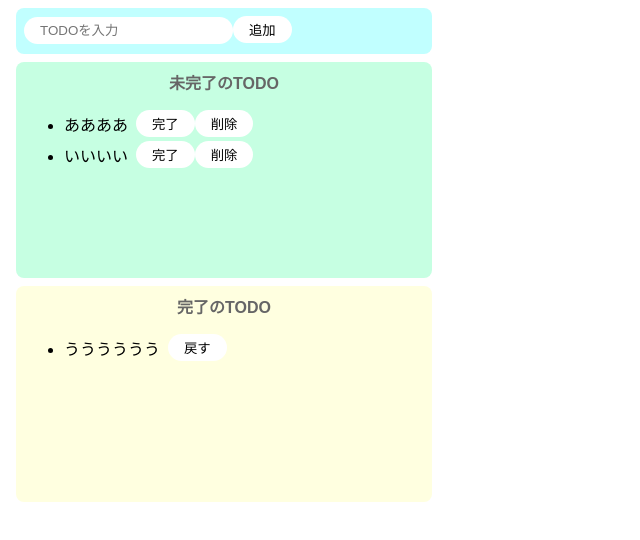
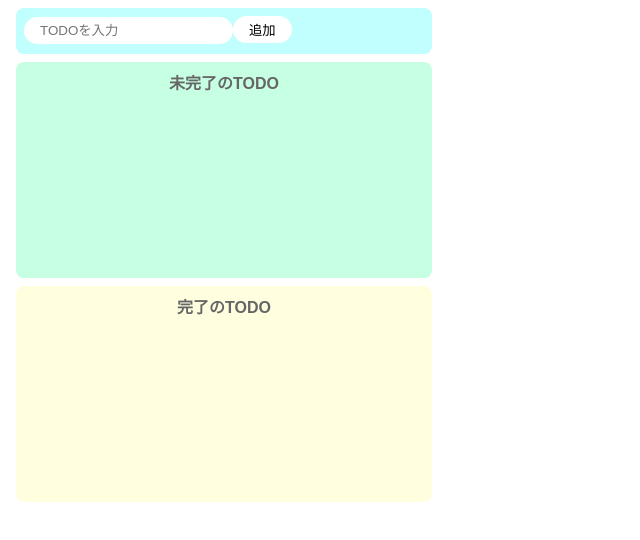
Before and after one commit to haruponponpopon/codesandbox, a React (Create React App) app in the folder todo2/: page / in a window 1280 px wide. Shown: the top 540 px of the page, without its empty margins (0-640 px from the left). Built offline with nearby package versions, Linux system fonts and the light colour scheme.

Commit message:
back func add

```diff
--- a/todo2/src/App.jsx
+++ b/todo2/src/App.jsx
@@ -3,11 +3,8 @@
 
 export const App = () => {
   const [todoText, setTodoText] = useState("");
-  const [incompleteTodos, setIncompleteTodos] = useState([
-    "ああああ",
-    "いいいい"
-  ]);
-  const [completeTodos, setCompleteTodos] = useState(["うううううう"]);
+  const [incompleteTodos, setIncompleteTodos] = useState([]);
+  const [completeTodos, setCompleteTodos] = useState([]);
 
   const onChangeTodoText = (event) => setTodoText(event.target.value);
 
@@ -31,6 +28,15 @@
     const newCompleteTodos = [...completeTodos, incompleteTodos[index]];
     setIncompleteTodos(newIncompleteTodos);
     setCompleteTodos(newCompleteTodos);
+  };
+
+  const onClickBack = (index) => {
+    const newCompleteTodos = [...completeTodos];
+    newCompleteTodos.splice(index, 1);
+
+    const newIncompleteTodos = [...incompleteTodos, completeTodos[index]];
+    setCompleteTodos(newCompleteTodos);
+    setIncompleteTodos(newIncompleteTodos);
   };
 
   return (
@@ -64,7 +70,7 @@
             return (
               <div key={todo} className="list-row">
                 <li>{todo}</li>
-                <button>戻す</button>
+                <button onClick={() => onClickBack(index)}>戻す</button>
               </div>
             );
           })}
```
